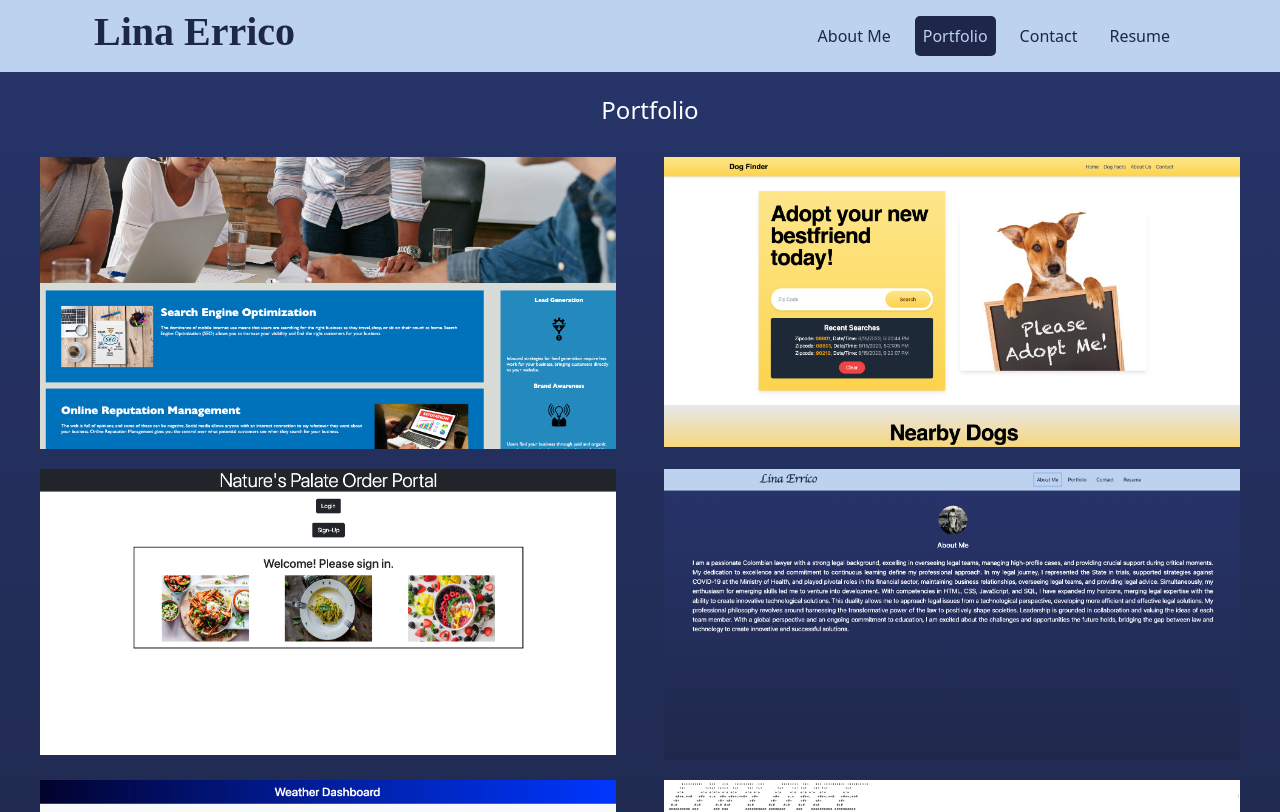
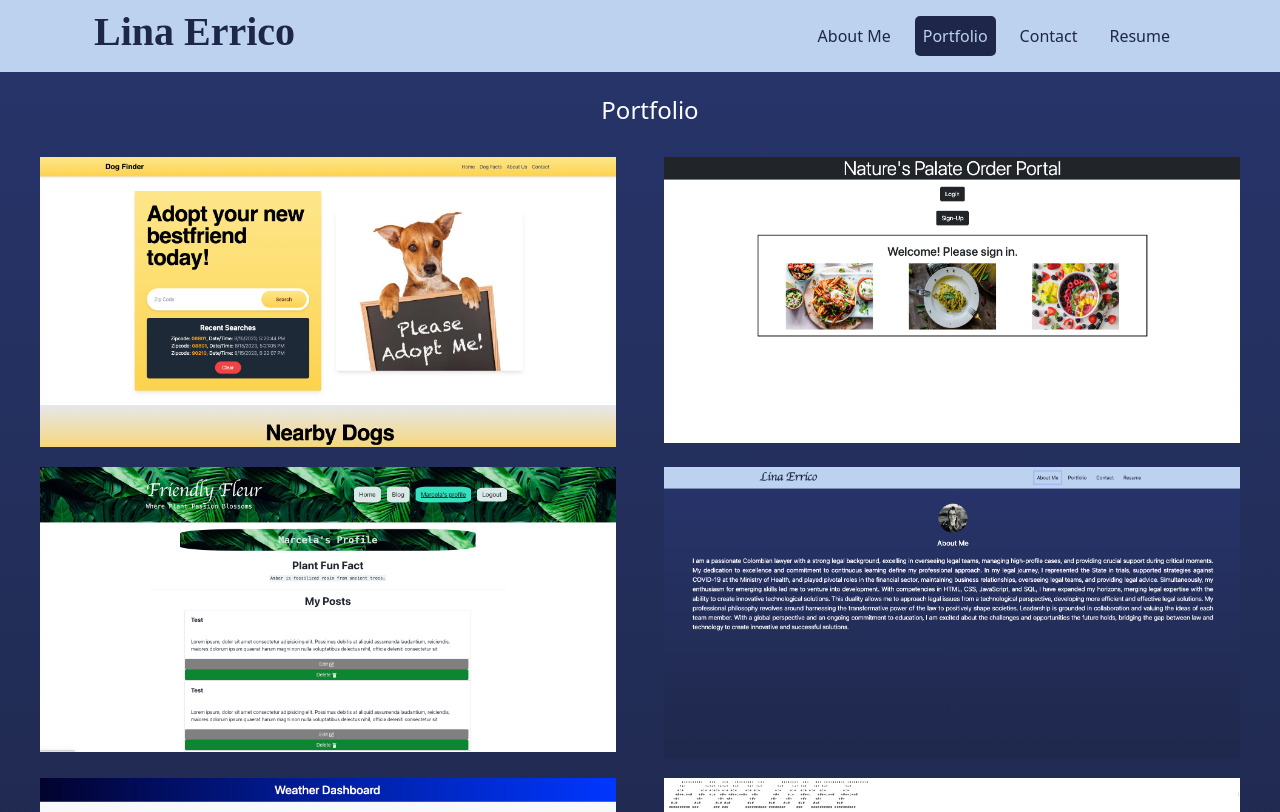
Before and after one commit to LMErrico/React_Portfolio, a React (Vite) app: page /Portfolio in a window 1280 px wide. Shown: the top 812 px of the page. Built offline with nearby package versions, Linux system fonts and the light colour scheme.

Commit message:
added project 3

```diff
--- a/src/pages/Portfolio.jsx
+++ b/src/pages/Portfolio.jsx
@@ -1,12 +1,5 @@
 export default function Portfolio() {
   const applications = [
-    {
-      title: 'Refactoring Codes',
-      imageSrc: '/images/horiseon.png',
-      description: 'HTML/CSS',
-      deployedLink: 'https://lmerrico.github.io/HTML_CSS_Git/',
-      githubLink: 'https://github.com/LMErrico/HTML_CSS_Git',
-    },
     {
       title: 'Dog Finder',
       imageSrc: '/images/dog.png',
@@ -20,6 +13,13 @@ export default function Portfolio() {
       description: 'MVC/MySQL',
       deployedLink: 'https://sheltered-bastion-53112-369471263d1d.herokuapp.com',
       githubLink: 'https://github.com/crissyg923/natures-palate',
+    },
+    {
+      title: 'Friendly Fleur',
+      imageSrc: '/images/friendly.png',
+      description: 'MERN',
+      deployedLink: 'https://jsxperience.onrender.com/',
+      githubLink: 'https://github.com/Nehaps29/jsxperience',
     },
     {
       title: 'Portfolio',
```
Also changed, not shown: public/images/friendly.png (added).
